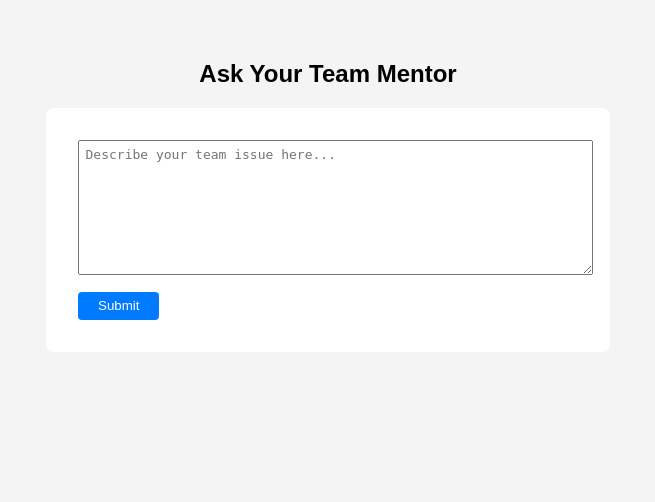
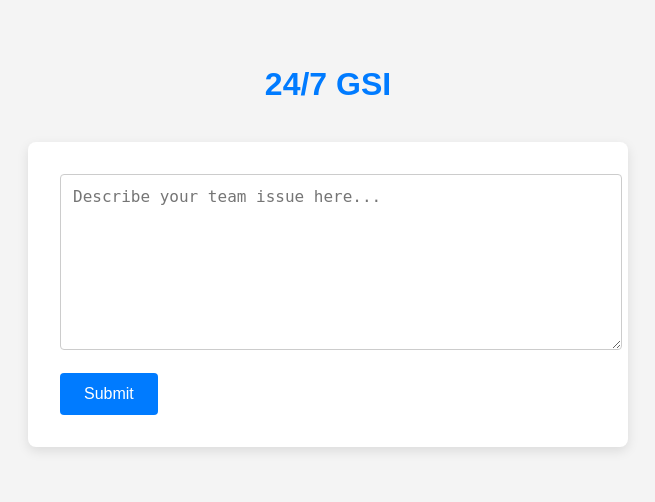
Before and after one commit to doladoudou/render, a FastAPI app: page / in a window 1280 px wide. Shown: the top 502 px of the page, without its empty margins (312-967 px from the left). Run offline with FastAPI, Linux system fonts and the light colour scheme; some libraries are stand-ins or nearby versions.

Commit message:
fixed layout

```diff
--- a/main.py
+++ b/main.py
@@ -1,3 +1,6 @@
+from dotenv import load_dotenv
+load_dotenv()
+
 import os
 import re
 from fastapi import FastAPI, Request
@@ -14,7 +17,7 @@ from langchain.prompts.chat import (
 from langchain.chains import LLMChain
 from langchain.memory import ConversationSummaryBufferMemory
 
-app = FastAPI()
+app = FastAPI(debug=True)
 templates = Jinja2Templates(directory="templates")
 
 # Few-shot exemplar for depth and specificity
@@ -71,7 +74,8 @@ async def ask_mentor(payload: AskRequest):
     prompt = ChatPromptTemplate.from_messages([context_block] + chat_template_base)
 
     # Conversation memory (summary buffer)
-    memory = ConversationSummaryBufferMemory(memory_key="history", return_messages=True)
+    memory = ConversationSummaryBufferMemory(llm=llm,memory_key="history",return_messages=True)
+
     chain = LLMChain(llm=llm, prompt=prompt, memory=memory)
 
     # Run the chain
--- a/templates/form.html
+++ b/templates/form.html
@@ -1,34 +1,103 @@
 <!DOCTYPE html>
-<html>
+<html lang="en">
 <head>
-  <title>Ask Your Team Mentor</title>
+  <meta charset="UTF-8">
+  <meta name="viewport" content="width=device-width, initial-scale=1.0">
+  <title>24/7 GSI</title>
   <style>
-    body { font-family: Arial; padding: 2em; background: #f4f4f4; }
-    form { background: white; padding: 2em; border-radius: 8px; max-width: 500px; margin: auto; }
-    textarea { width: 100%; height: 120px; margin-bottom: 1em; padding: 0.5em; font-size: 1em; }
-    button { padding: 0.5em 1.5em; background-color: #007bff; color: white; border: none; border-radius: 4px; }
-    h2 { text-align: center; }
-    .response { max-width: 500px; margin: 2em auto; background: #e0f7e9; padding: 1em; border-radius: 6px; }
+    body {
+      font-family: Arial, sans-serif;
+      background-color: #f4f4f4;
+      color: #333;
+      margin: 0;
+      padding: 2rem;
+      line-height: 1.6;
+    }
+
+    h2 {
+      text-align: center;
+      color: #007bff;
+      margin-bottom: 2rem;
+      font-size: 2rem;
+    }
+
+    .form-container {
+      max-width: 600px;
+      margin: 0 auto 1.5rem;
+    }
+
+    form {
+      background-color: #fff;
+      padding: 2rem;
+      border-radius: 8px;
+      box-shadow: 0 4px 12px rgba(0,0,0,0.1);
+    }
+
+    textarea {
+      width: 100%;
+      min-height: 150px;
+      padding: 0.75rem;
+      margin-bottom: 1rem;
+      font-size: 1rem;
+      border: 1px solid #ccc;
+      border-radius: 4px;
+      resize: vertical;
+    }
+
+    button {
+      background-color: #007bff;
+      color: #fff;
+      padding: 0.75rem 1.5rem;
+      font-size: 1rem;
+      border: none;
+      border-radius: 4px;
+      cursor: pointer;
+      transition: background-color 0.2s ease;
+    }
+    button:hover {
+      background-color: #0056b3;
+    }
+
+    .response {
+      background-color: #fff;
+      padding: 0 1rem 0;
+      border-top: 4px solid #007bff;
+      border-radius: 4px;
+      box-shadow: 0 2px 8px rgba(0,0,0,0.05);
+      white-space: pre-line;
+      word-wrap: break-word;
+      max-width: 800px;
+      margin: 0 auto;
+    }
+
     .response h3 {
+      margin: 0;
+      padding-top: 0;
       color: #007bff;
-      margin-top: 1rem;
+      font-size: 1.5rem;
+      line-height: 1.2;
     }
-    .response br {
-      display: block;
-      margin-bottom: 0.5rem;
+
+    .response .content {
+      margin: 0;
+      padding: 0;
+      line-height: 1.5;
     }
   </style>
 </head>
 <body>
-  <h2>Ask Your Team Mentor</h2>
-  <form method="post">
-    <textarea name="message" placeholder="Describe your team issue here...">{{ message }}</textarea>
-    <button type="submit">Submit</button>
-  </form>
+  <h2>24/7 GSI</h2>
+  <div class="form-container">
+    <form method="post">
+      <textarea name="message" placeholder="Describe your team issue here...">{{ message or '' }}</textarea>
+      <button type="submit">Submit</button>
+    </form>
+  </div>
+
   {% if response %}
     <div class="response">
       <h3>Response:</h3>
-      <div>{{ response | safe }}</div>
+      <div class="content">{{ response | trim | safe }}</div>
     </div>
   {% endif %}
 </body>
```
Also changed, not shown: 1 other file.
